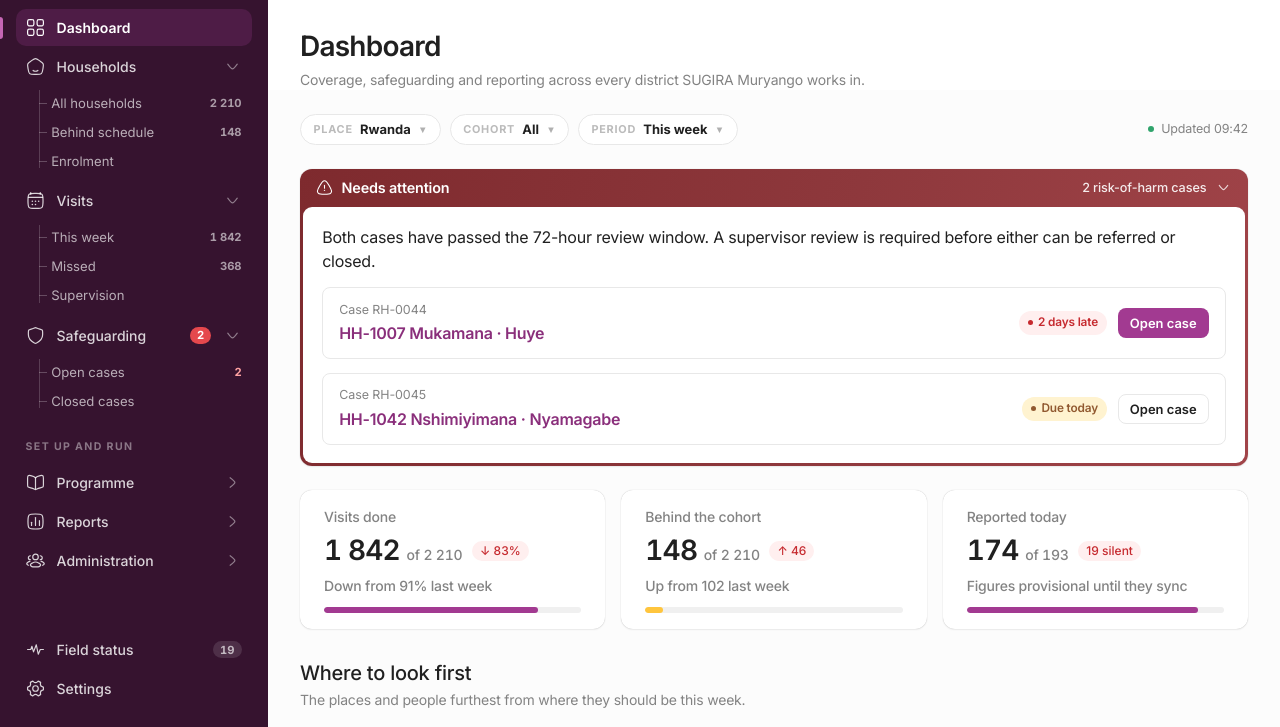
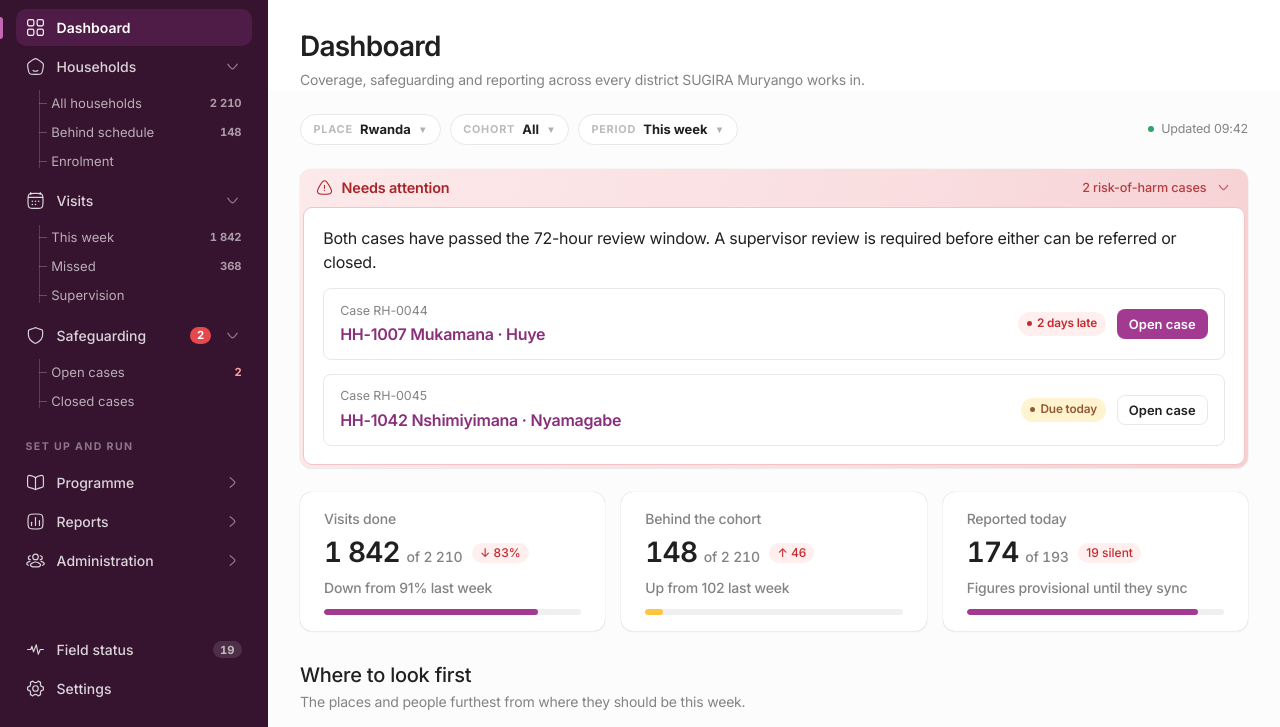
Before and after one commit to Aristote-code/sugira-muryango-web, a plain HTML site: page index.html in a window 1280 px wide. Shown: the part 73-800 px from the top of the page. Drawn offline with Linux system fonts and the light colour scheme.

Commit message:
Make the alert header pale, not dark
The last change went the wrong way: muting the red took it darker when what was
wanted was lighter. The ramp is now a pale blush, #FCE9EA -> #FADFE1 -> #F6D0D3,
at 95% to 89% lightness.

That flips the header text, since white cannot sit on a pale ground: the title,
icon, count and chevron are now #A82429, holding 6.10:1, 5.66:1 and 5.05:1
across the three stops.

A pale frame only separates from the white panel at 1.17:1, so the panel takes a
hairline in #F2C3C7 to keep the framed structure legible.

Co-Authored-By: Claude Opus 5 <noreply@anthropic.com>

```diff
--- a/style.css
+++ b/style.css
@@ -19,7 +19,8 @@
   --g600:#CECECE; --g700:#BBBBBB; --g800:#8D8D8D; --g900:#838383; --g1000:#646464; --g1100:#202020;
   --ink:var(--g1100); --ink-2:var(--g1000); --ink-3:var(--g900); --ink-4:var(--g700);
   --red:#E5484D; --red-bg:#FFEFEF; --red-line:#F7CFD1; --red-ink:#C62A2F;
-  --al-a:#7E2A2E; --al-m:#8E383C; --al-b:#A14449;  /* alert header ramp, muted brick */
+  --al-a:#FCE9EA; --al-m:#FADFE1; --al-b:#F6D0D3;  /* alert header ramp, pale */
+  --al-ink:#A82429; --al-edge:#F2C3C7;
   --amber:#FFC53D; --amber-bg:#FFF3D0; --amber-line:#F3DCA6; --amber-ink:#915930;
   --green:#30A46C; --green-bg:#E9F9EE; --green-line:#BFE8CE; --green-ink:#18794E;
   --page:#FCFCFC; --card:#FFFFFF; --surface:#FFFFFF; --line:var(--g300); --line-2:var(--g200);
@@ -233,27 +234,27 @@ code{font-family:ui-monospace,SFMono-Regular,Menlo,monospace;font-size:.86em;col
 .callout .ch svg{width:14px;height:14px;fill:none}
 .callout p{font-size:.91rem;color:var(--ink-2);max-width:86ch}
 
-/* Framed alert: a gradient header names the alert, a white panel sits inside the frame,
+/* Framed alert: a pale blush header names the alert, a white panel sits inside the frame,
    and each thing needing action gets its own outlined row.
-   The ramp is a muted brick — 50% to 41% saturation rather than the 71% to 63% of a vivid
-   red, which on a screen someone watches all day reads as alarm rather than seriousness.
-   Three stops on a slight diagonal so the ramp does not band. White holds throughout:
-   9.30:1, 7.26:1, 6.11:1. */
+   The ramp is pale, so the header text is dark rather than white: #A82429 holds at 6.10:1
+   on the lightest stop and 5.05:1 on the deepest. A pale frame only separates from the
+   white panel at 1.17:1, so the panel carries a hairline to keep the structure readable. */
 .al{border-radius:var(--r-card);
   background:linear-gradient(105deg,var(--al-a) 0%,var(--al-m) 55%,var(--al-b) 100%);
   padding:0 3px 3px;box-shadow:var(--lift)}
 .al.is-shut{padding-bottom:0}
 .al-hd{display:flex;align-items:center;gap:.55rem;width:100%;border:0;background:none;cursor:pointer;
-  color:#fff;font-family:var(--ui);font-weight:600;font-size:.9rem;letter-spacing:-.012em;
+  color:var(--al-ink);font-family:var(--ui);font-weight:600;font-size:.9rem;letter-spacing:-.012em;
   padding:.66rem .8rem;text-align:left;border-radius:var(--r-card) var(--r-card) 0 0}
-.al-hd:hover{background:rgba(255,255,255,.1)}
-.al-hd:focus-visible{outline:2px solid #fff;outline-offset:-3px}
+.al-hd:hover{background:rgba(0,0,0,.035)}
+.al-hd:focus-visible{outline:2px solid var(--al-ink);outline-offset:-3px}
 .al-hd svg{width:17px;height:17px;flex:none;fill:none}
-.al-hd .ct{margin-left:auto;font-size:.79rem;font-weight:500;color:rgba(255,255,255,.9);letter-spacing:-.008em}
-.al-hd .cv{flex:none;opacity:.78;transform:rotate(90deg);transition:transform .16s ease}
+.al-hd .ct{margin-left:auto;font-size:.79rem;font-weight:500;color:var(--al-ink);opacity:.86;letter-spacing:-.008em}
+.al-hd .cv{flex:none;opacity:.7;transform:rotate(90deg);transition:transform .16s ease}
 .al-hd[aria-expanded="false"] .cv{transform:rotate(0)}
 @media (prefers-reduced-motion:reduce){.al-hd .cv{transition:none}}
-.al-bd{background:var(--surface);border-radius:calc(var(--r-card) - 3px);padding:1.15rem 1.2rem;display:grid;gap:.85rem}
+.al-bd{background:var(--surface);border:1px solid var(--al-edge);border-radius:calc(var(--r-card) - 3px);
+  padding:1.15rem 1.2rem;display:grid;gap:.85rem}
 .al-lead{font-size:1rem;color:var(--ink);letter-spacing:-.015em;max-width:92ch}
 .al-row{display:flex;align-items:center;gap:1rem;flex-wrap:wrap;
   border:1px solid var(--line);border-radius:var(--r-ctl);padding:.8rem 1rem}
```
